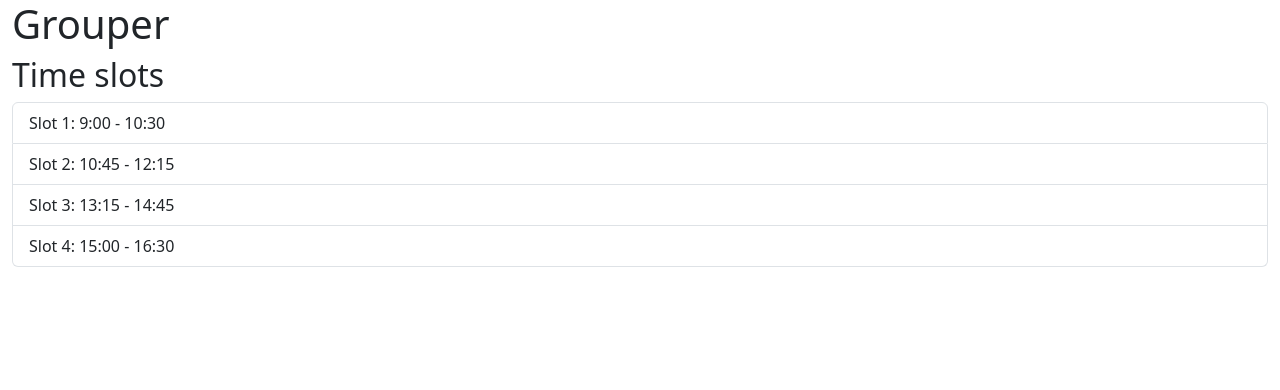
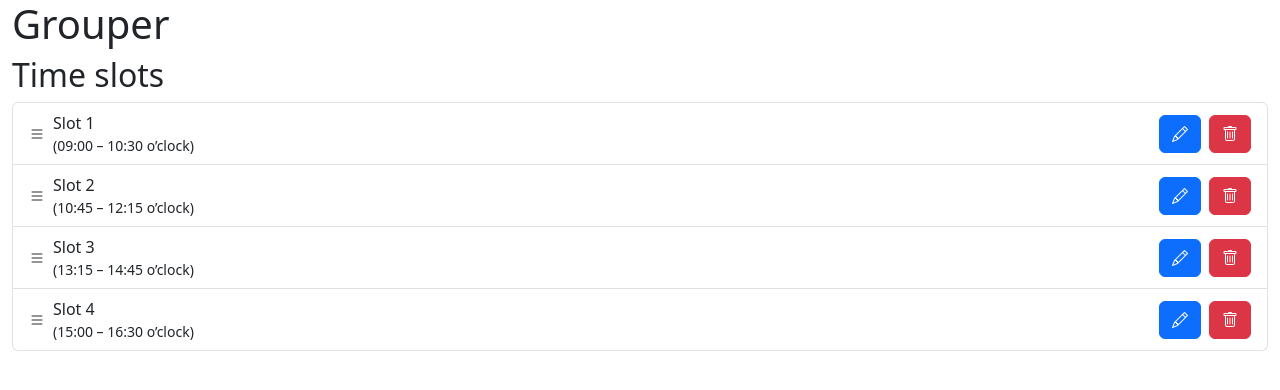
Before and after one commit to raywo-personal/teamify, an Angular app: page / in a window 1280 px wide. Shown: the top 390 px of the page. Built offline with nearby package versions, Linux system fonts and the light colour scheme.

Commit message:
Add single time slot view

```diff
--- a/package.json
+++ b/package.json
@@ -21,6 +21,9 @@
     "@ng-bootstrap/ng-bootstrap": "17.0.1",
     "@popperjs/core": "^2.11.8",
     "bootstrap": "^5.3.2",
+    "bootstrap-icons": "^1.11.3",
+    "luxon": "3.5.0",
+    "luxon-angular": "6.0.0",
     "rxjs": "~7.8.0",
     "tslib": "^2.3.0",
     "zone.js": "~0.15.0"
@@ -31,6 +34,7 @@
     "@angular/compiler-cli": "^19.0.0",
     "@angular/localize": "^19.0.0",
     "@types/jasmine": "~5.1.0",
+    "@types/luxon": "^3.4.2",
     "jasmine-core": "~5.4.0",
     "karma": "~6.4.0",
     "karma-chrome-launcher": "~3.2.0",
--- a/src/app/timeslots/components/time-slot-list/time-slot-list.component.html
+++ b/src/app/timeslots/components/time-slot-list/time-slot-list.component.html
@@ -3,7 +3,7 @@
 <ul class="list-group">
   @for (timeSlot of slots; track timeSlot.id) {
     <a href="#" class="list-group-item list-group-item-action">
-      {{ timeSlot.description }}
+      <app-time-slot-view [timeSlot]="timeSlot" />
     </a>
   }
 </ul>
--- a/src/app/timeslots/components/time-slot-list/time-slot-list.component.ts
+++ b/src/app/timeslots/components/time-slot-list/time-slot-list.component.ts
@@ -1,19 +1,40 @@
-import { Component } from '@angular/core';
+import {Component} from '@angular/core';
 import {createTimeSlot, TimeSlot} from '../../models/time-slot.model';
+import {DateTime} from 'luxon';
+import {TimeSlotViewComponent} from '../time-slot-view/time-slot-view.component';
+
 
 @Component({
   selector: 'app-time-slot-list',
-  imports: [],
+  imports: [
+    TimeSlotViewComponent
+  ],
   templateUrl: './time-slot-list.component.html',
   styleUrl: './time-slot-list.component.scss'
 })
 export class TimeSlotListComponent {
 
   protected slots: TimeSlot[] = [
-    createTimeSlot("Slot 1: 9:00 - 10:30"),
-    createTimeSlot("Slot 2: 10:45 - 12:15"),
-    createTimeSlot("Slot 3: 13:15 - 14:45"),
-    createTimeSlot("Slot 4: 15:00 - 16:30")
+    createTimeSlot(
+      "Slot 1",
+      DateTime.fromObject({hour: 9, minute: 0}),
+      DateTime.fromObject({hour: 10, minute: 30})
+    ),
+    createTimeSlot(
+      "Slot 2",
+      DateTime.fromObject({hour: 10, minute: 45}),
+      DateTime.fromObject({hour: 12, minute: 15})
+    ),
+    createTimeSlot(
+      "Slot 3",
+      DateTime.fromObject({hour: 13, minute: 15}),
+      DateTime.fromObject({hour: 14, minute: 45})
+    ),
+    createTimeSlot(
+      "Slot 4",
+      DateTime.fromObject({hour: 15, minute: 0}),
+      DateTime.fromObject({hour: 16, minute: 30})
+    )
   ];
 
 }
--- /dev/null
+++ b/src/app/timeslots/components/time-slot-view/time-slot-view.component.html
@@ -0,0 +1,26 @@
+<div class="d-flex justify-content-between align-items-center">
+  <div class="d-flex align-items-center">
+    <div class="me-2">
+      <i class="bi-list"></i>
+    </div>
+
+    <div class="d-flex flex-column">
+      {{ timeSlot().description }}
+      <small>
+        ({{ timeSlot().start.toJSDate() | date: 'HH:mm' }} – {{ timeSlot().end.toJSDate() | date: 'HH:mm' }} o’clock)
+      </small>
+    </div>
+  </div>
+
+  <div>
+    <button class="btn btn-primary me-2" (click)="onEdit()">
+      <i class="bi-pencil"></i>
+      <span class="visually-hidden">Edit {{ timeSlot().description }}</span>
+    </button>
+
+    <button class="btn btn-danger" (click)="onDelete()">
+      <i class="bi-trash"></i>
+      <span class="visually-hidden">Delete {{ timeSlot().description }}</span>
+    </button>
+  </div>
+</div>
--- /dev/null
+++ b/src/app/timeslots/components/time-slot-view/time-slot-view.component.ts
@@ -0,0 +1,27 @@
+import {Component, input, Input} from '@angular/core';
+import {TimeSlot} from '../../models/time-slot.model';
+import {DatePipe} from '@angular/common';
+
+
+@Component({
+  selector: 'app-time-slot-view',
+  imports: [
+    DatePipe
+  ],
+  templateUrl: './time-slot-view.component.html',
+  styleUrl: './time-slot-view.component.scss'
+})
+export class TimeSlotViewComponent {
+
+  public timeSlot = input.required<TimeSlot>();
+
+
+  protected onEdit() {
+
+  }
+
+
+  protected onDelete() {
+
+  }
+}
--- a/src/app/timeslots/models/time-slot.model.ts
+++ b/src/app/timeslots/models/time-slot.model.ts
@@ -1,14 +1,24 @@
+import {DateTime} from "luxon";
+
+
+
 export interface TimeSlot {
 
   id?: string;
   description: string;
+  start: DateTime;
+  end: DateTime;
 
 }
 
 
-export function createTimeSlot(description: string): TimeSlot {
+export function createTimeSlot(description: string,
+                               start: DateTime,
+                               end: DateTime): TimeSlot {
   return {
     id: crypto.randomUUID(),
-    description
+    description,
+    start,
+    end
   };
 }
--- a/src/styles.scss
+++ b/src/styles.scss
@@ -2,5 +2,6 @@
 
 /* Importing Bootstrap SCSS file. */
 @use 'bootstrap/scss/bootstrap';
+@use "bootstrap-icons/font/bootstrap-icons.css";
 
 @use "app/styles/time-slots";
```
Also changed, not shown: src/app/timeslots/components/time-slot-view/time-slot-view.component.scss (added), 2 other files (tests, documents, lock files or other folders).
